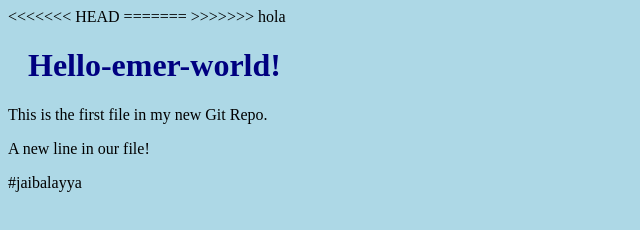
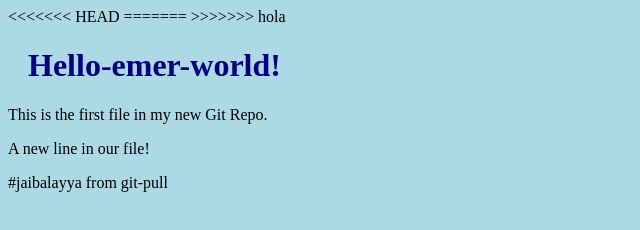
Before and after one commit to manoharmanu1405/hello-world, a plain HTML site: page index.html in a window 1280 px wide. Shown: the whole page, without its empty margins (0-640 px from the left). Drawn offline with Linux system fonts and the light colour scheme.

Commit message:
Update index.html

```diff
--- a/index.html
+++ b/index.html
@@ -16,4 +16,4 @@
 
 </body>
 </html>
-#jaibalayya
+#jaibalayya from git-pull
```
